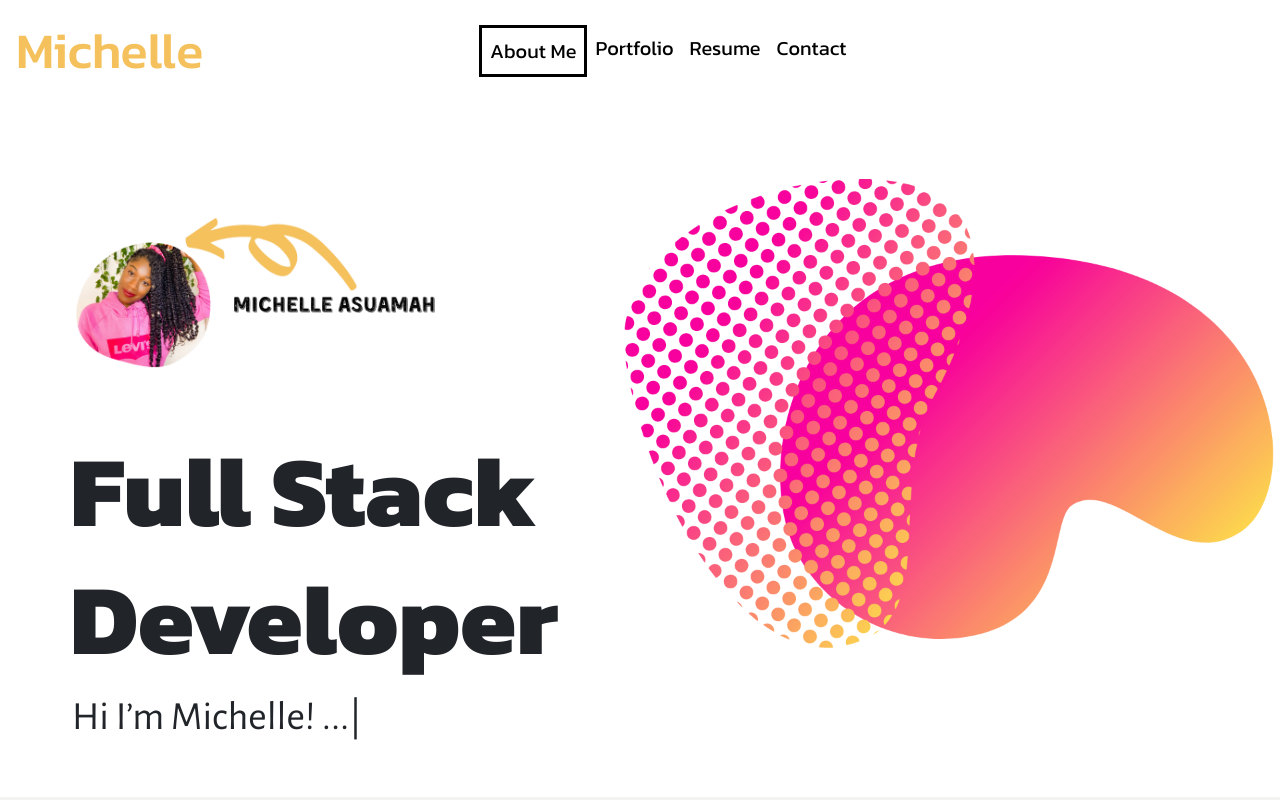
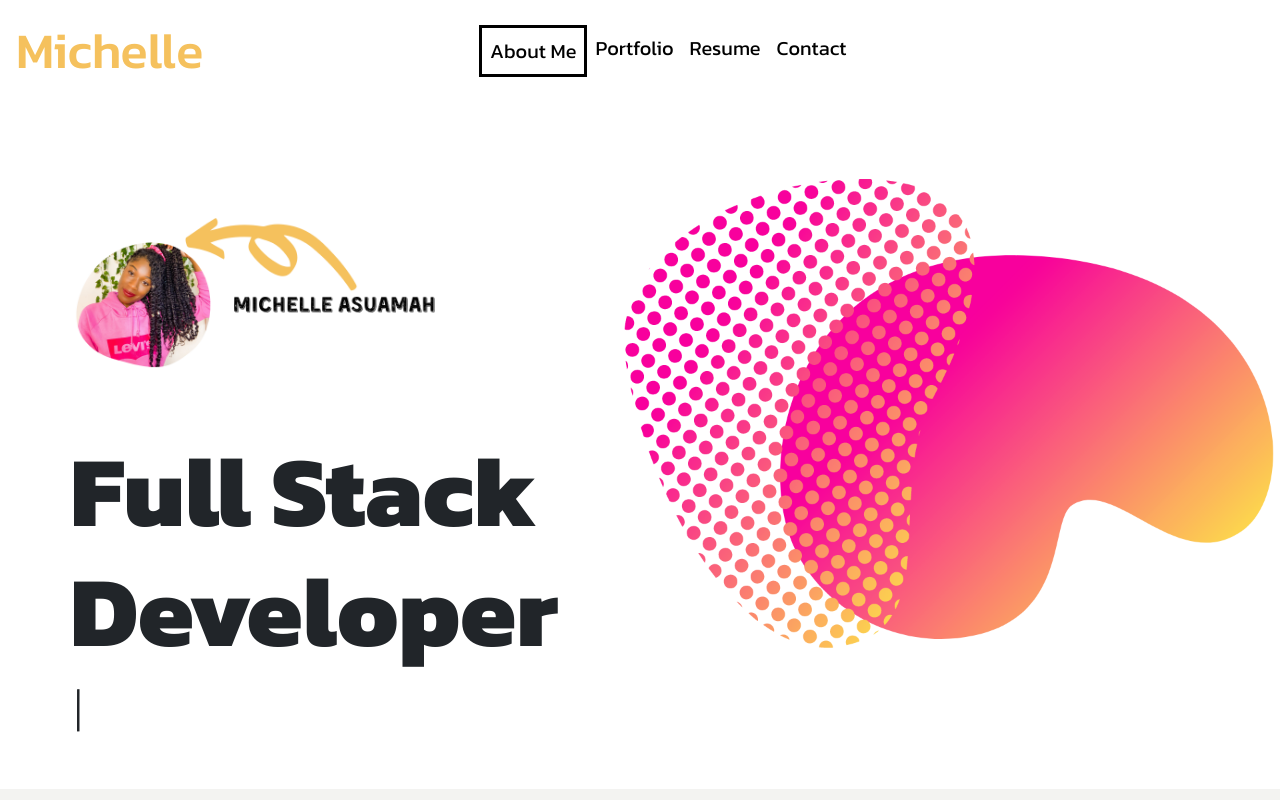
Before and after one commit to MAsuamah/dev-portfolio, a React (Create React App) app: page / in a window 1280 px wide. Built offline with nearby package versions, Linux system fonts and the light colour scheme; a web font is replaced by a local one.

Commit message:
hero img and typed changed

```diff
--- a/src/components/About/index.js
+++ b/src/components/About/index.js
@@ -19,7 +19,7 @@ function About() {
       ],
       typeSpeed: 75,
       backSpeed: 50,
-      startDelay: 3100,
+      startDelay: 1500,
       loop: true
     };
 
@@ -41,9 +41,10 @@ function About() {
           <img className="port-logo" src={require(`../../assets/images/portfolio-logo.png`).default} alt="Michelle Asuamah"></img>
         </div>
         <div className = "all-hero-text">
-            <h1 className="hero-tagline">Full Stack</h1>
-            <h1 className="hero-tagline dev">Developer</h1>
-            <div className="type-wrap">
+            <h1 className="hero-tagline">
+              Full Stack<br/>Developer
+            </h1>
+           <div className="type-wrap">
               <span style={{ whiteSpace: 'pre' }} ref={el} />
             </div>
           <div className="mobile-intro">
```
